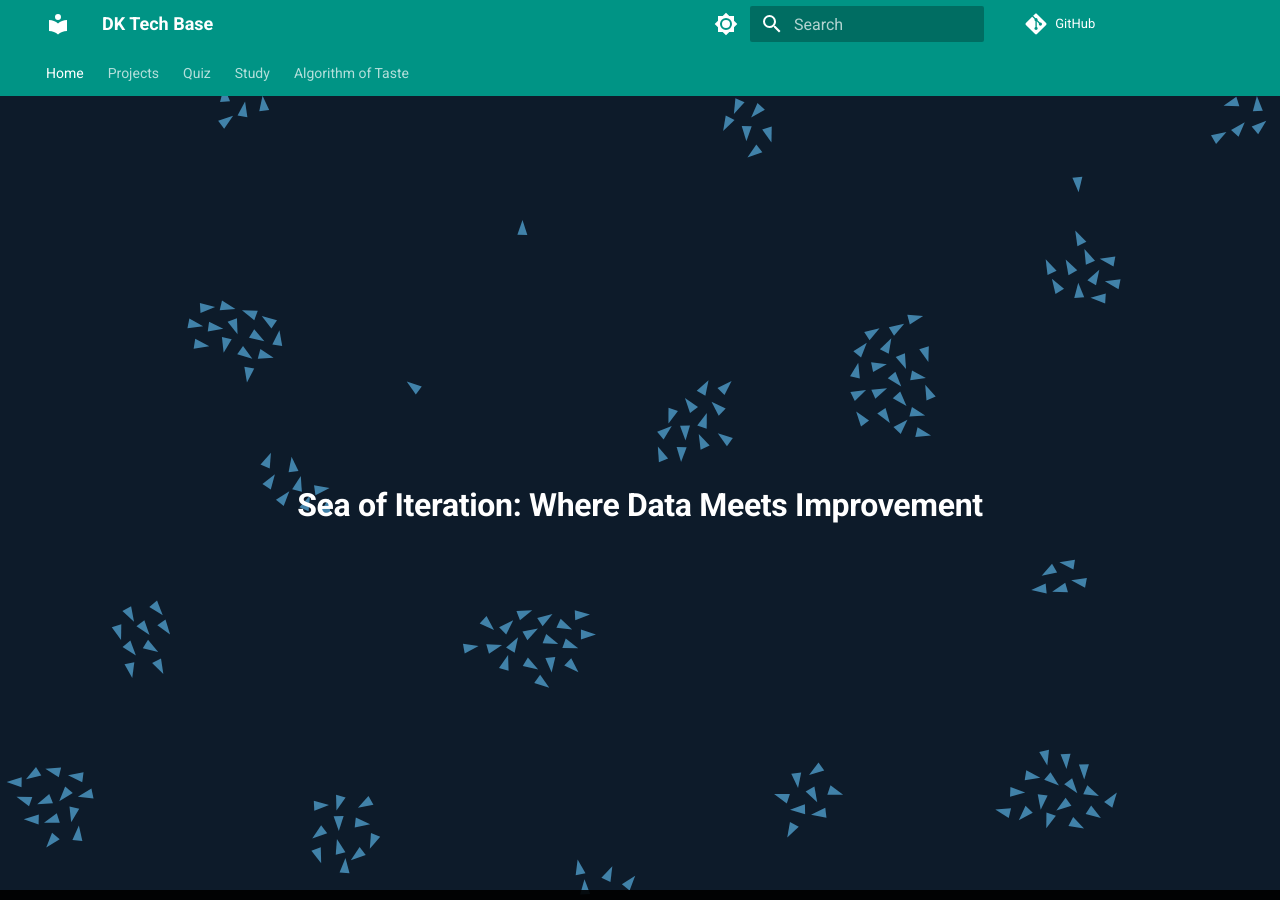
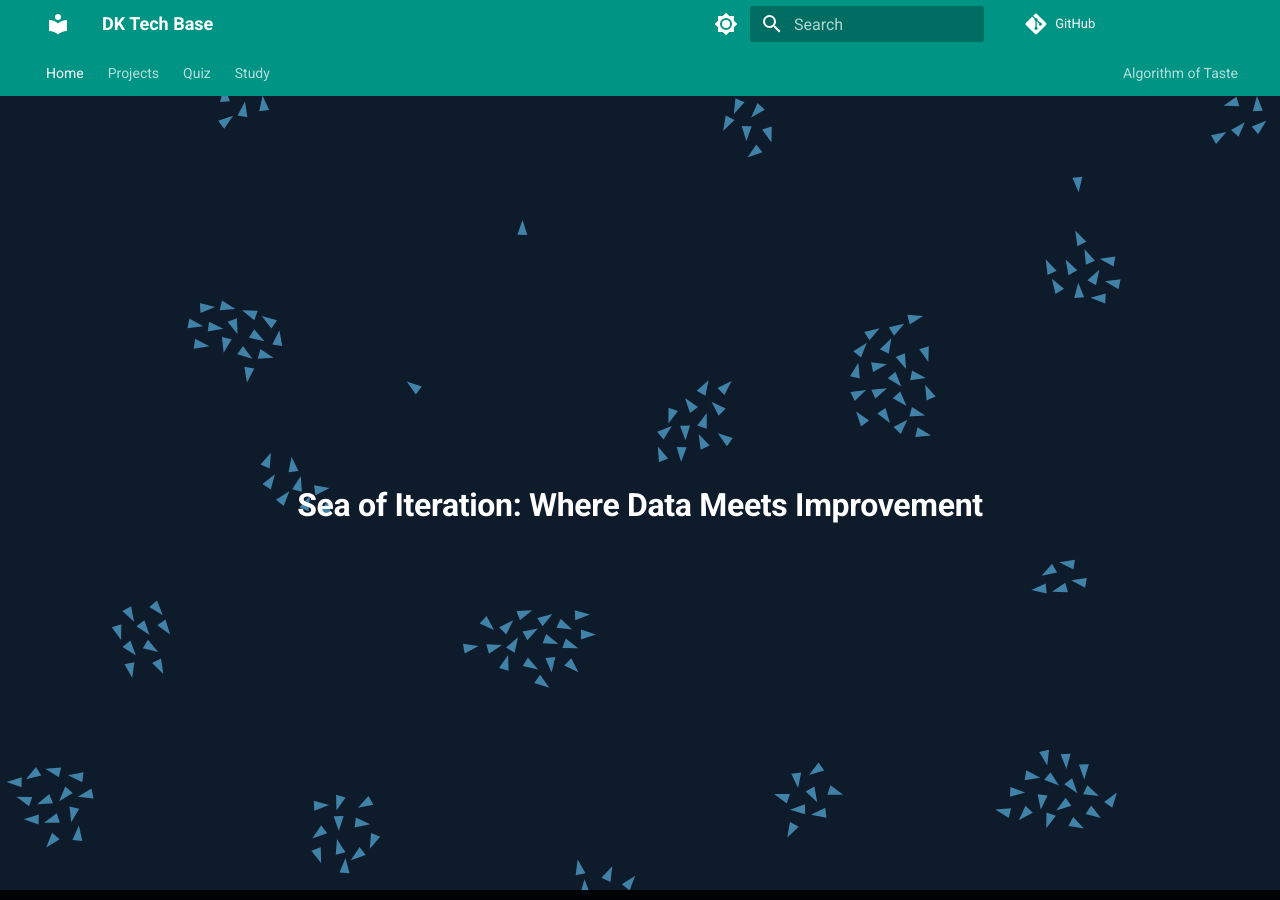
Before and after one commit to dkang919/tech-base, an MkDocs documentation site: the page built from docs/index.md, in a window 1280 px wide and 900 px high. Built offline with MkDocs 1.6.1 and Material for MkDocs 9.7.7, drawn with Linux system fonts in a browser that asks for light colours; comment, search, counter and statistics services are not loaded.

Commit message:
moved non-portfolio menu to right

```diff
--- a/docs/stylesheets/extra.css
+++ b/docs/stylesheets/extra.css
@@ -57,3 +57,17 @@ body.is-home .md-content__inner {
     background-color: #0d1b2a !important;
 }
 */
+
+/* =========================================
+   3. 네비게이션 바 커스텀 (Algorithm of Taste 분리)
+   ========================================= */
+
+/* nav 설정상 'Algorithm of Taste'는 5번째 항목입니다.
+   이 항목에 왼쪽 여백(margin-left)을 auto로 주어
+   남은 공간을 모두 차지하게 함으로써 오른쪽 끝으로 밀어냅니다.
+*/
+@media screen and (min-width: 76.25em) {
+    .md-tabs__list > li:nth-child(5) {
+        margin-left: auto;
+    }
+}
```
